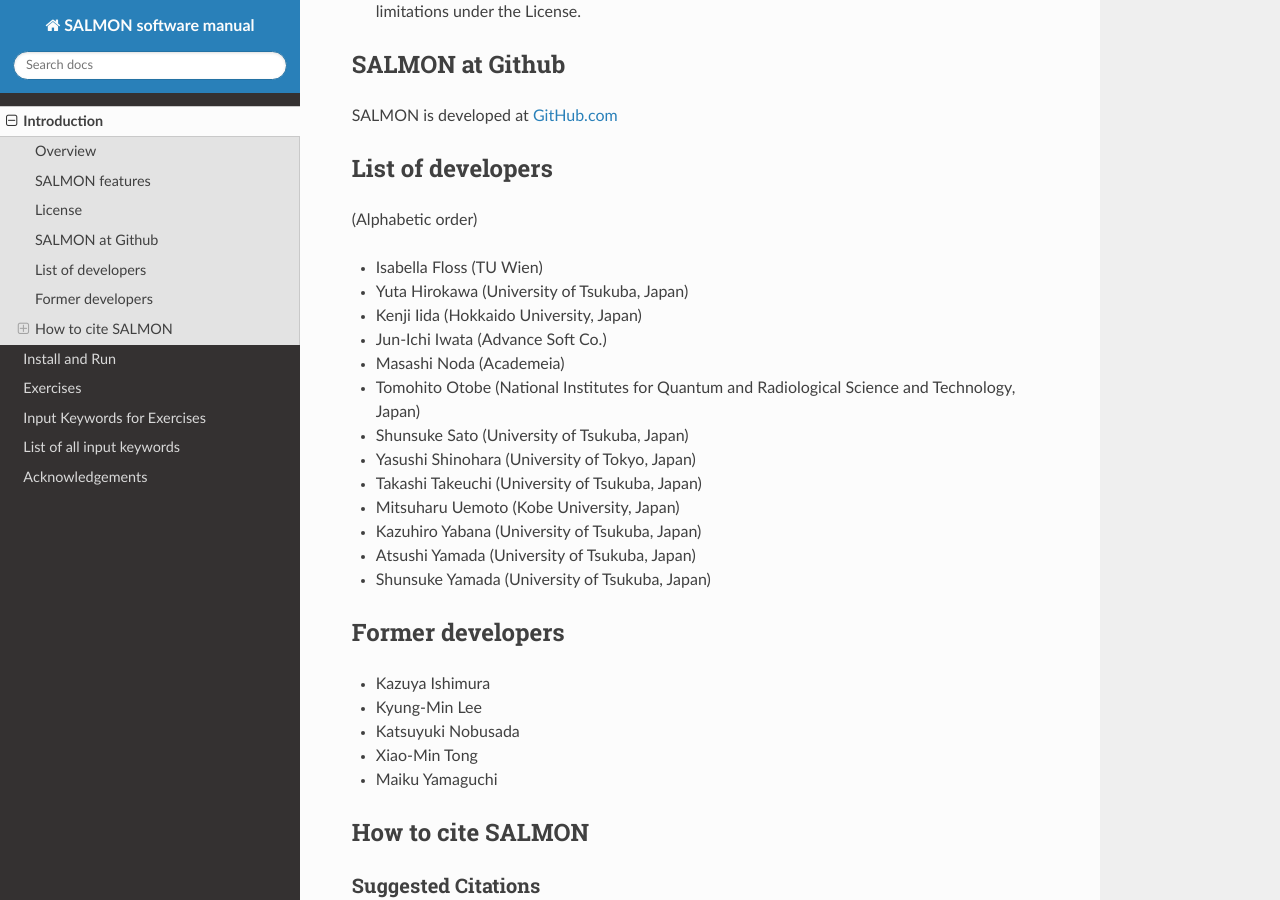
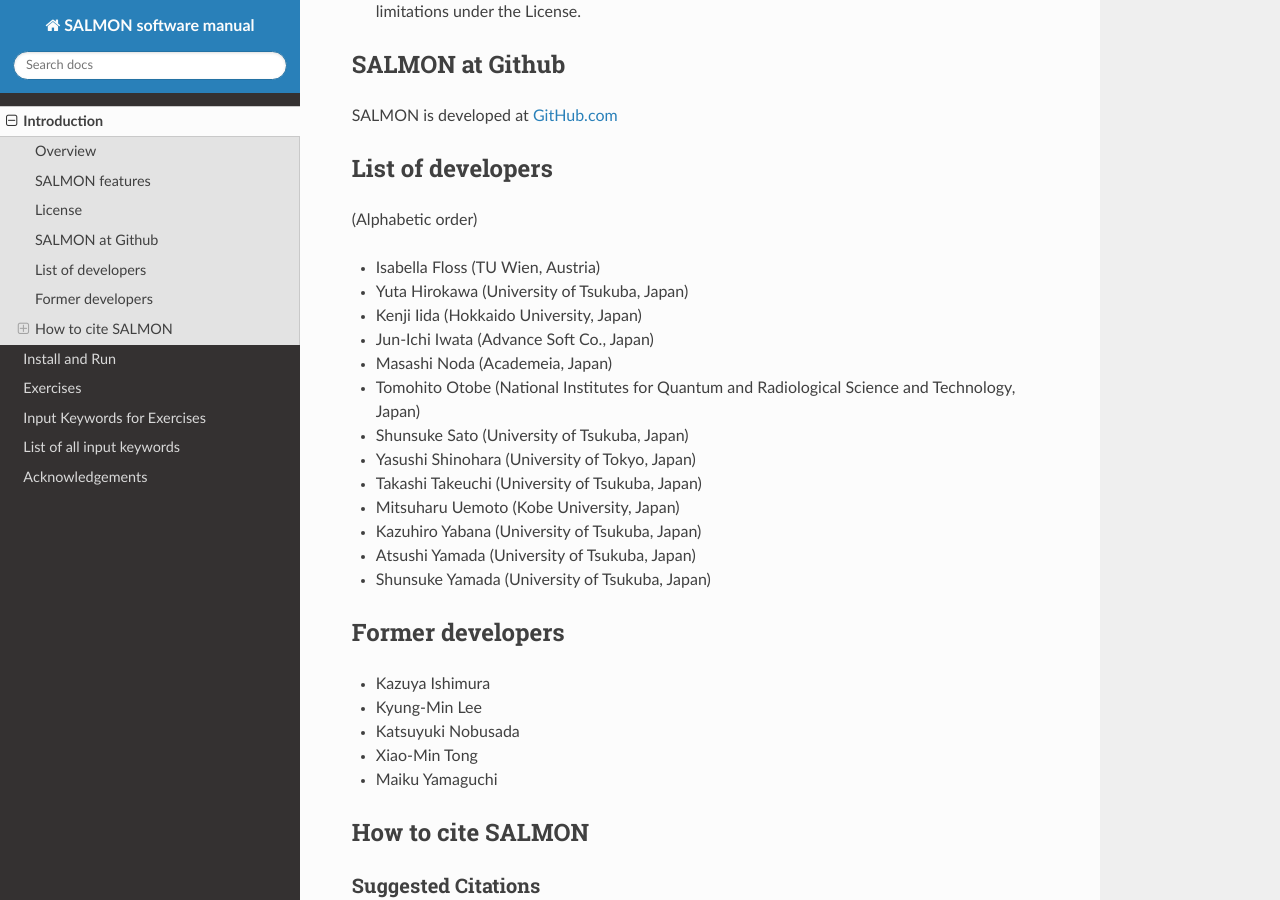
Before and after one commit to SALMON-TDDFT/SALMON-DOCS, a Sphinx documentation site: the page built from source/introduction.rst, in a window 1280 px wide and 900 px high, scrolled down 1912 px. Built offline with Sphinx 7.4.7 and the Read the Docs theme 2.0.0, drawn with Linux system fonts in a browser that asks for light colours; formulas are drawn with MathJax 3; cross-references to code outside the pages are shown as plain code.

Commit message:
Update introduction.rst

```diff
--- a/source/introduction.rst
+++ b/source/introduction.rst
@@ -116,11 +116,11 @@
 
 (Alphabetic order)
 
-* Isabella Floss (TU Wien)
+* Isabella Floss (TU Wien, Austria)
 * Yuta Hirokawa (University of Tsukuba, Japan)
 * Kenji Iida (Hokkaido University, Japan)
-* Jun-Ichi Iwata (Advance Soft Co.)
-* Masashi Noda (Academeia)
+* Jun-Ichi Iwata (Advance Soft Co., Japan)
+* Masashi Noda (Academeia, Japan)
 * Tomohito Otobe (National Institutes for Quantum and Radiological Science and Technology, Japan)
 * Shunsuke Sato (University of Tsukuba, Japan)
 * Yasushi Shinohara (University of Tokyo, Japan)
```
